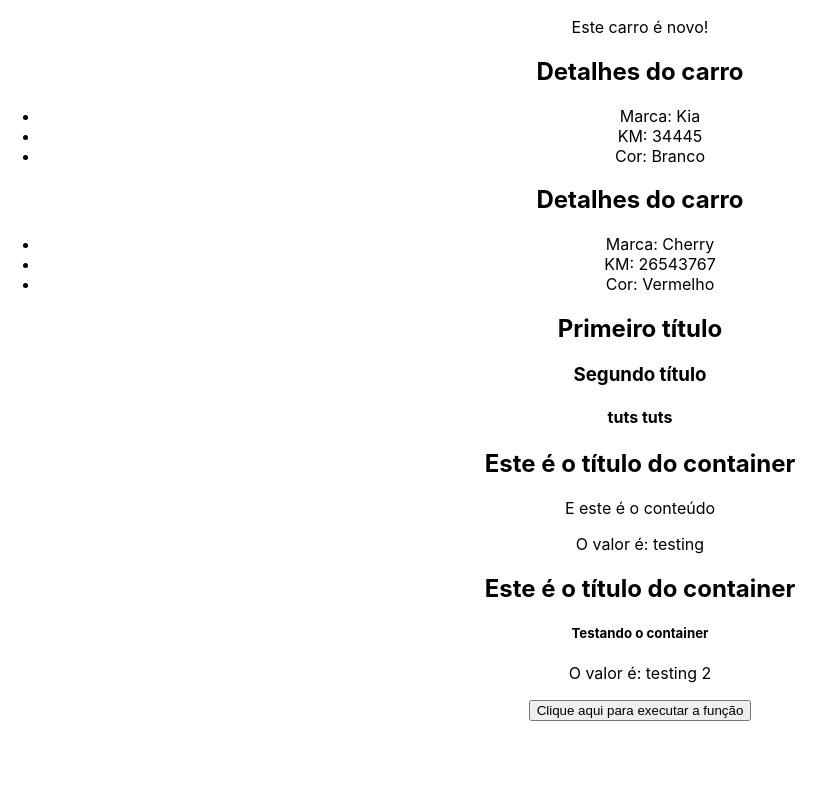
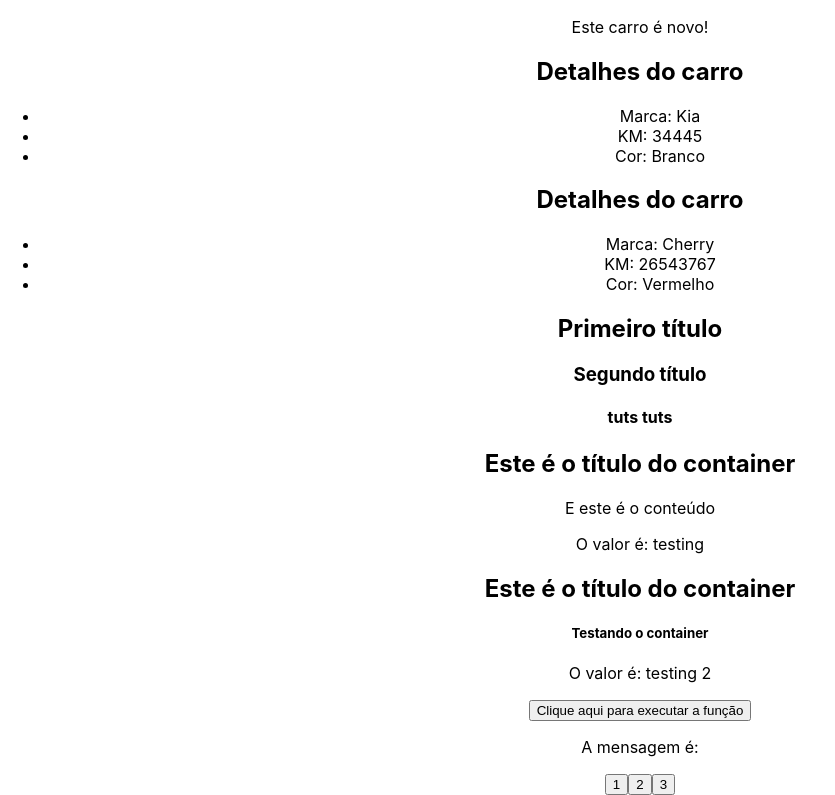
Before and after one commit to studiesofdan/mb-react-zero-a-maestria, a React (Create React App) app in the folder avancando-em-react/: page / in a window 1280 px wide. Shown: the part 2754-3549 px from the top of the page, without its empty margins (0-835 px from the left). Before the commit the page ends 3475 px from the top, so only its background shows below. Built offline with nearby package versions, Linux system fonts and the light colour scheme.

Commit message:
(RZM) Avançando em react: State lift

```diff
--- a/avancando-em-react/src/App.js
+++ b/avancando-em-react/src/App.js
@@ -14,6 +14,8 @@ import CarDetails from './components/CarDetails';
 import Fragment from './components/Fragment';
 import Container from './components/Container';
 import ExecuteFunction from './components/ExecuteFunction';
+import Message from './components/Message';
+import ChangeMessageState from './components/ChangeMessageState';
 
 function App() {
   const name = "Taylor Swift"
@@ -27,6 +29,12 @@ function App() {
 
   function showMessage() {
     console.log("Evento do componente pai")
+  }
+
+  const [message, setMessage] = useState("")
+
+  const handleMessage = (msg) => {
+    setMessage(msg);
   }
 
   return (
@@ -83,6 +91,10 @@ function App() {
       </Container>
 
       <ExecuteFunction myFunction={showMessage} />
+
+      <Message msg={message} />
+      <ChangeMessageState handleMessage={handleMessage} />
+
     </div>
   );
 }
--- /dev/null
+++ b/avancando-em-react/src/components/ChangeMessageState.js
@@ -0,0 +1,15 @@
+import React from 'react'
+
+const ChangeMessageState = ({ handleMessage }) => {
+    const messages = ["Hello", "it's me", "from the other side"]
+
+  return (
+    <div>
+        <button onClick={() => handleMessage(messages[0])}>1</button>
+        <button onClick={() => handleMessage(messages[1])}>2</button>
+        <button onClick={() => handleMessage(messages[2])}>3</button>
+    </div>
+  )
+}
+
+export default ChangeMessageState
--- /dev/null
+++ b/avancando-em-react/src/components/Message.js
@@ -0,0 +1,11 @@
+import React from 'react'
+
+const Message = ({msg}) => {
+  return (
+    <div>
+        <p>A mensagem é: {msg}</p>
+    </div>
+  )
+}
+
+export default Message
```
